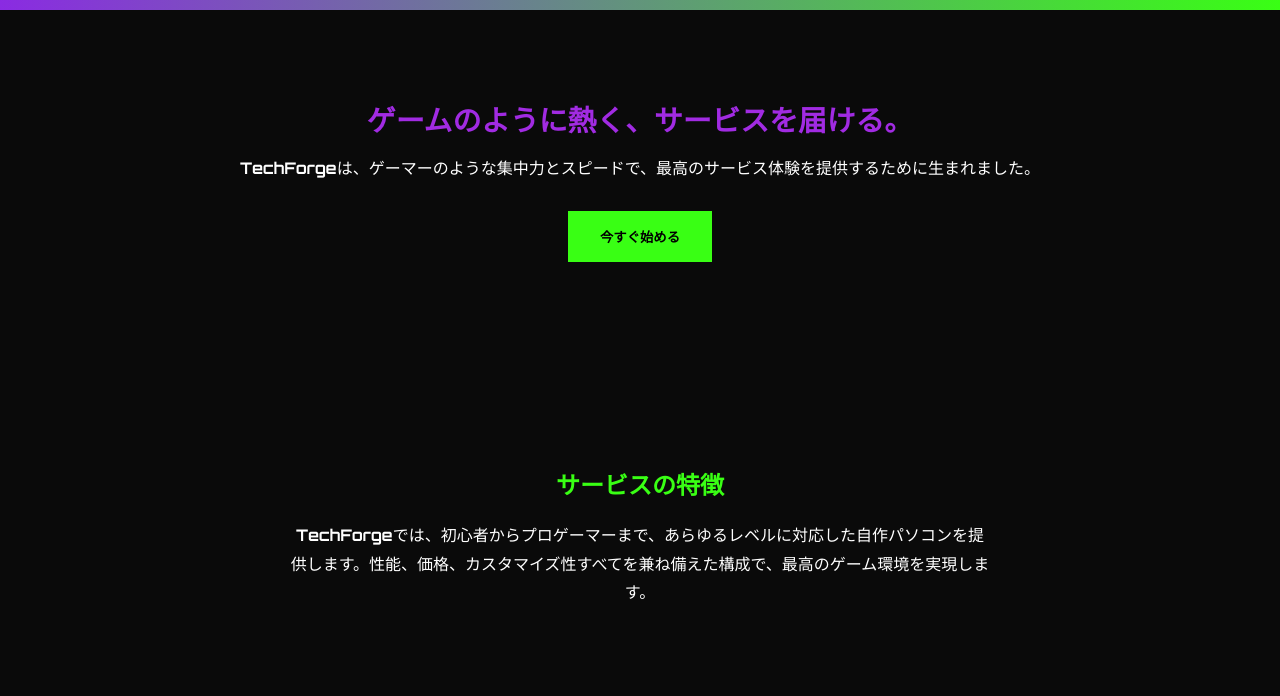
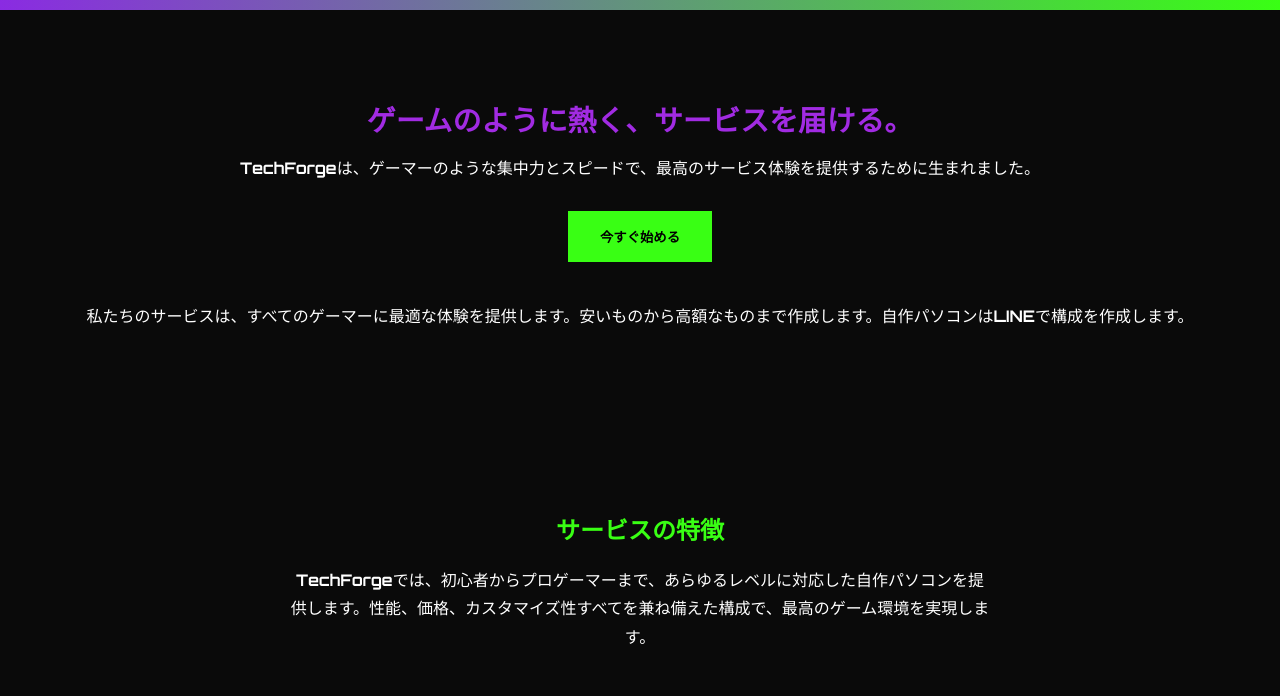
Before and after one commit to michi0890517/techforge-site, a plain HTML site: page index.html in a window 1280 px wide. Both pictures are taken after a click on the button "今すぐ始める". Shown: the part 104-800 px from the top of the page. Drawn offline with Linux system fonts and the light colour scheme.

Commit message:
Update index.html

```diff
--- a/index.html
+++ b/index.html
@@ -133,8 +133,8 @@
     <button class="button" id="show-btn">今すぐ始める</button>
 
     <div id="explain-box" class="hidden-box">
-      <p></p>
-    </div>
+  <p>私たちのサービスは、すべてのゲーマーに最適な体験を提供します。安いものから高額なものまで作成します。自作パソコンはLINEで構成を作成します。</p>
+</div>
   </section>
 
   <section class="features">
```
